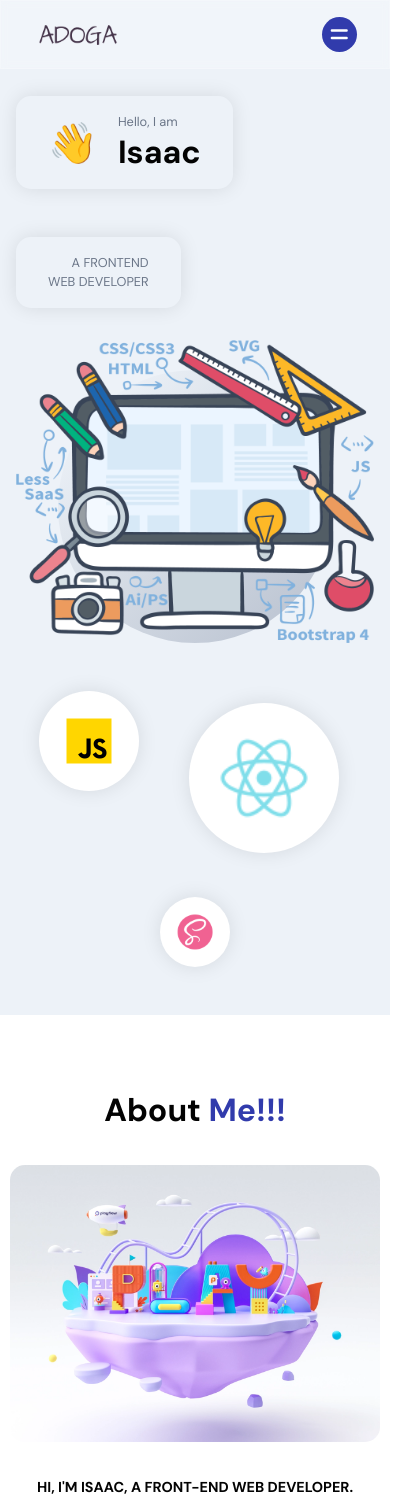
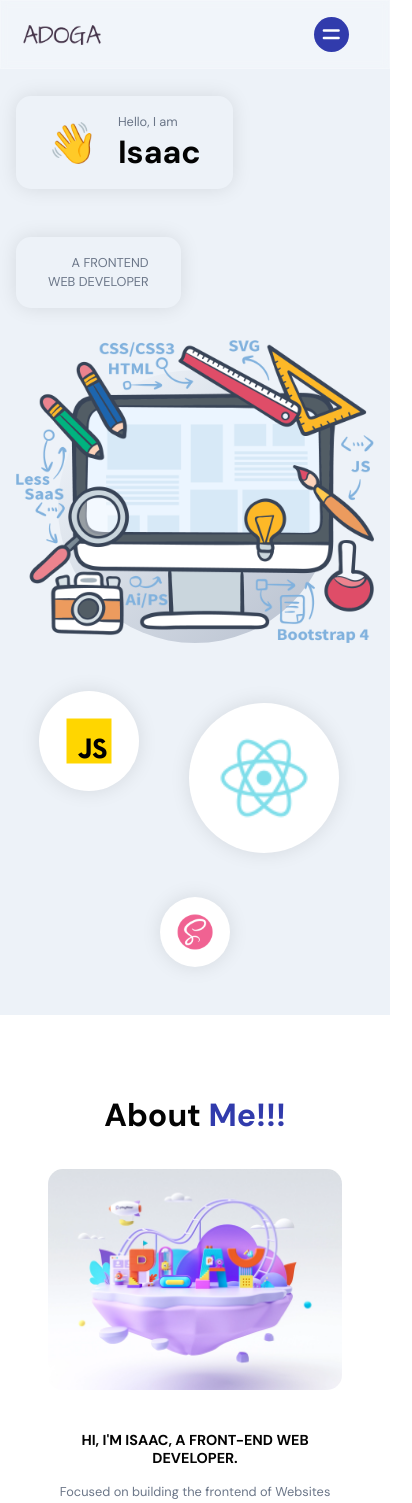
Before and after one commit to Adogacodes/react-port, a React (Create React App) app: page / in a window 390 px wide. Shown: the top 1503 px of the page, 412 px wide, since content can reach past the window. Built offline with nearby package versions, Linux system fonts and the light colour scheme.

Commit message:
More responsive design

```diff
--- a/public/index.html
+++ b/public/index.html
@@ -3,7 +3,7 @@
   <head>
     <meta charset="utf-8" />
     <link rel="icon" href="%PUBLIC_URL%/isaac.png" />
-    <meta name="viewport" content="width=device-width, initial-scale=1" />
+    <meta name="viewport" content="width=device-width, initial-scale=1.0" />
     <meta name="theme-color" content="#000000" />
     <meta
       name="description"
--- a/src/App.scss
+++ b/src/App.scss
@@ -107,6 +107,7 @@
 
     padding: 1rem;
 
+
     a {
         width: 40px;
         height: 40px;
@@ -114,6 +115,8 @@
         background-color: var(--white-color);
         margin: 0.25rem 0;
         border: 1px solid var(--lightGray-color);
+
+
 
         display: flex;
         justify-content: center;
@@ -148,6 +151,10 @@
             }
         }
 
+
+
+
+
     }
 }
 
@@ -168,13 +175,6 @@
 
         transition: background-color 0.2s ease-in-out;
 
-        span {
-            height: 1px;
-            width: 1px;
-            position: absolute;
-            overflow: hidden;
-            top: -10px;
-        }
 
         &:hover {
             background-color: var(--secondary-color);
@@ -189,12 +189,19 @@
 
 }
 
+
 @media screen and (max-width: 500px) {
-    .app__navigation, .app__social {
+    .app__navigation {
         display: none;
     }
 
     .copyright {
         padding: 2rem;
     }
+
+    .app__social {
+       display: none;
+
+
     }
+}
--- a/src/components/Navbar/Navbar.scss
+++ b/src/components/Navbar/Navbar.scss
@@ -1,11 +1,12 @@
 .app__navbar {
     width: 100%;
+
 
     display: flex;
     justify-content: space-between;
     align-items: center;
 
-    padding: 1rem 2rem;
+    padding: 1rem;
     background: rgba(255, 255, 255, 0.25);
     backdrop-filter: blur(4px);
     -webkit-backdrop-filter: blur(4px);
@@ -18,6 +19,7 @@
     display: flex;
     justify-content: flex-start;
     align-items: center;
+
 
     img {
          width: 90px;
@@ -93,6 +95,7 @@
     justify-content: center;
     align-items: center;
     background: var(--secondary-color);
+    margin-right: 1.5rem;
 
     svg {
         width: 70%;
--- a/src/components/NavigationDots.js
+++ b/src/components/NavigationDots.js
@@ -9,7 +9,7 @@
                     style={active === item ? { backgroundColor: '#313BAC'} : { }}
 
                 >
-                    <span>set</span>
+
                 </a>
             ))}
         </div>
--- a/src/containers/About/About.scss
+++ b/src/containers/About/About.scss
@@ -1,8 +1,8 @@
-.app__about {
-    flex: 1;
-    width: 100%;
-    flex-direction: column;
-}
+ .app__about {
+     flex: 1;
+     width: 100%;
+     flex-direction: column;
+ }
 
 .app__profiles {
     display: flex;
@@ -10,6 +10,7 @@
     align-items: flex-start;
     flex-wrap: wrap;
     margin-top: 0.1rem;
+
 }
 
 .app__profile-item {
@@ -32,6 +33,11 @@
 
     p {
         text-align: center;
+    }
+
+    h2 {
+        text-align: center;
+        padding: 5px;
     }
 
     button {
@@ -58,6 +64,7 @@
     }
 
     @media screen and (max-width: 700px) {
-        width: 370px;
+        width: 100%;
     }
+
 }
--- a/src/containers/Work/Work.js
+++ b/src/containers/Work/Work.js
@@ -1,6 +1,6 @@
-import { useState } from 'react';
 import { AiFillEye, AiFillGithub } from 'react-icons/ai';
 import { motion } from 'framer-motion';
+import { useState } from 'react';
 
 import { AppWrap, MotionWrap } from '../../wrapper'
 import './Work.scss';
@@ -14,6 +14,7 @@
 ]
 
 const Work = () => {
+    const [animateCard, setAnimateCard] = useState({y: 0, opacity: 1});
 
 
 
@@ -22,7 +23,7 @@
             <h2 className="head-text">My <span>Portfolio</span></h2>
 
             <motion.div
-                animate={{y: 0, opacity: 1}}
+                animate={animateCard}
                 transition={{ duration: 0.5, delayChildren: 0.5 }}
                 className="app__work-portfolio"
             >
```
Lines whose indentation alone changed are shown as unchanged.
